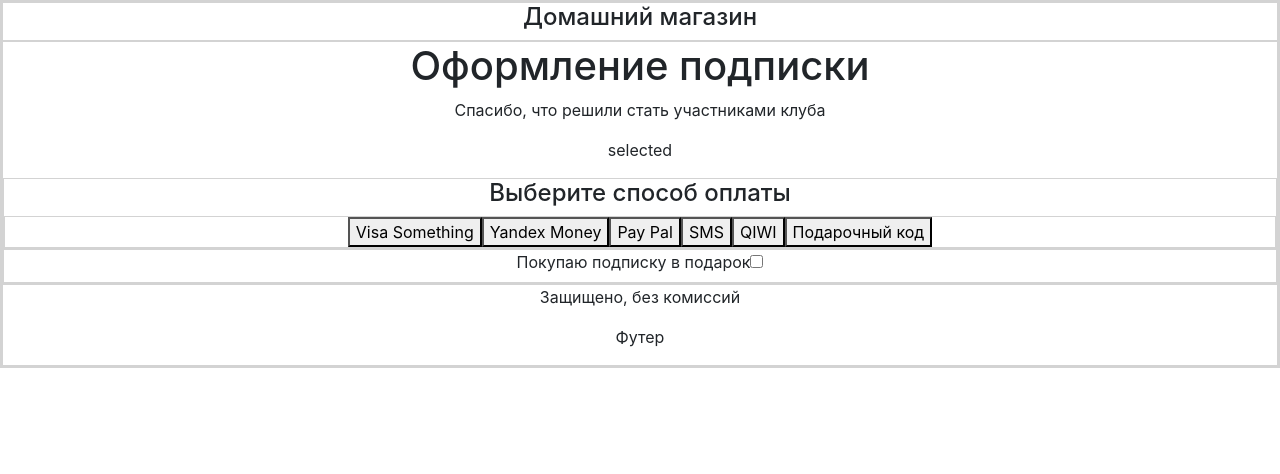
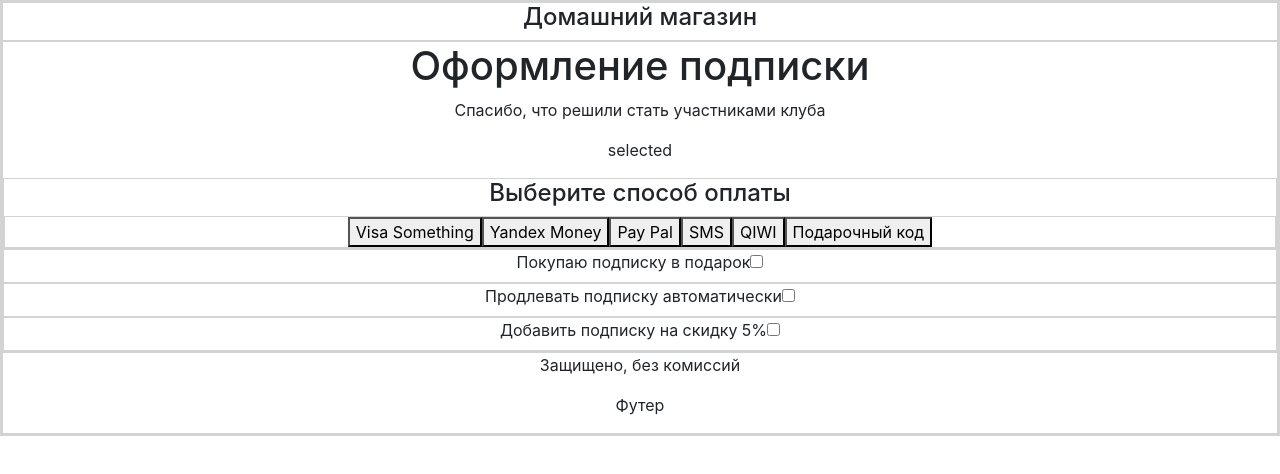
Before and after one commit to glucus/home-shop, a React (Create React App) app: page / in a window 1280 px wide. Shown: the top 474 px of the page. Built offline with nearby package versions, Linux system fonts and the light colour scheme.

Commit message:
added addDiscount and autoRenewal checkboxes

```diff
--- a/src/components/ecommerce/HomePage.js
+++ b/src/components/ecommerce/HomePage.js
@@ -13,14 +13,19 @@ class HomePage extends React.Component {
     this.state = {
       buyAsGift: false,
       usePromoCode: false,
+      autoRenewal: false,
+      addDiscount: false,
       paymentMethod: null,
       subscription: null
     };
   }
 
   handleChange (e) {
+    const field = e.target.name;
     const value = e.target.checked;
-    this.setState ({ buyAsGift: value });
+    this.setState ({
+      [field]: value
+    });
   }
 
   handleClick (e) {
@@ -95,14 +100,27 @@ class HomePage extends React.Component {
                   handleChange={e => this.handleChange(e)}
                   />
         {this.state.paymentMethod &&
-        <Subscriptions  subscriptions={this.props.subscriptions}
-                        handleClick={e => this.handleClick(e)}
-                        divId='subscription'
-                        />}
+          <Subscriptions subscriptions={this.props.subscriptions}
+                         handleClick={e => this.handleClick(e)}
+                         divId='subscription'
+                         />}
+        <CheckBox label='Продлевать подписку автоматически'
+                  name='autoRenewal'
+                  value={this.state.autoRenewal}
+                  disabled=''
+                  className=''
+                  handleChange={e => this.handleChange(e)}
+                  />
         {this.state.subscription &&
           <FinalPayment />
         }
-      </div>
+        <CheckBox label='Добавить подписку на скидку 5%'
+                  name='addDiscount'
+                  value={this.state.addDiscount}
+                  disabled=''
+                  className=''
+                  handleChange={e => this.handleChange(e)}/>
+        </div>
     );
   }
 }
```
